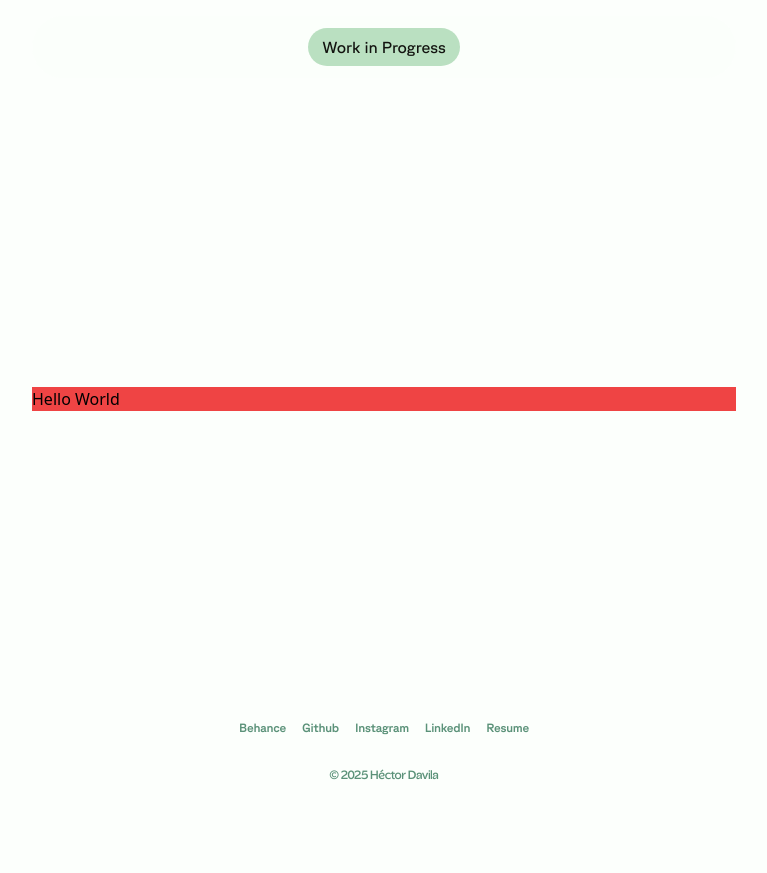
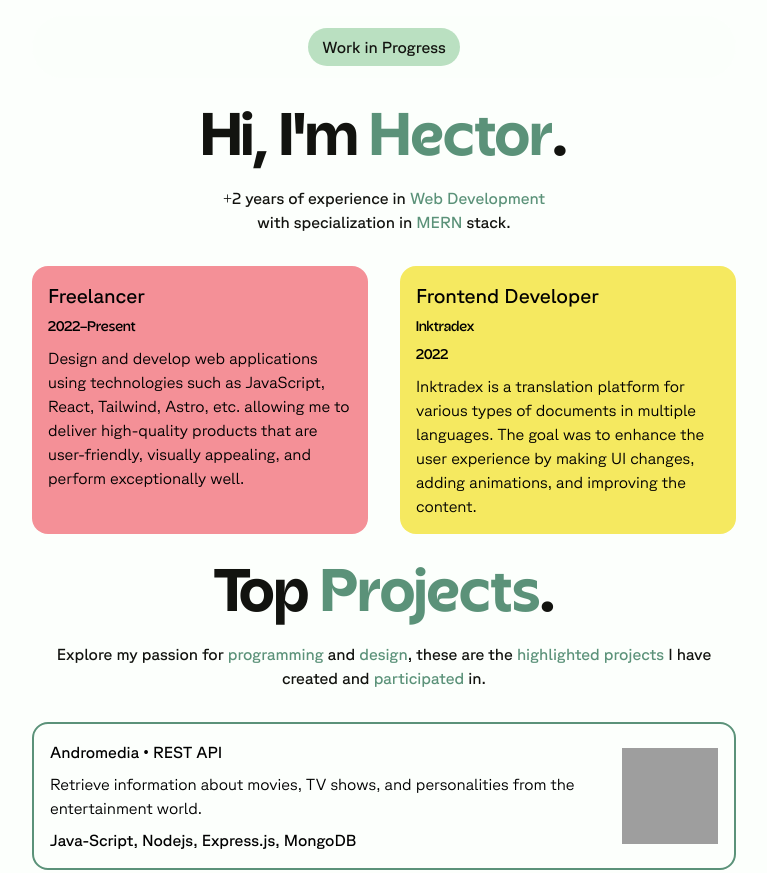
Before and after one commit to devtor14/portfolio, an Astro site: page / in a window 1280 px wide. Shown: the top 873 px of the page, without its empty margins (256-1023 px from the left). Before the commit the page ends 800 px from the top, so only its background shows below. Built offline with nearby package versions, Linux system fonts and the light colour scheme; Astro itself is replaced by a stand-in of ours; grey boxes are pictures that could not be loaded.

Commit message:
:construction: Add index section

```diff
--- a/src/pages/index.astro
+++ b/src/pages/index.astro
@@ -1,9 +1,36 @@
 ---
 import Layout from '../layouts/Layout.astro';
+import HeroSection from '../components/HeroSection.astro';
+import ExperienceCard from '../components/ExperienceCard.astro';
+import ProjectCard from '../components/ProjectCard.astro';
+import { experiences } from '../constants/experiences';
+import { projects } from '../constants/projects';
 ---
 
 <Layout title='Welcome to Astro.'>
-  <main>
-    <div class='bg-red-500'>Hello World</div>
+  <main class='flex flex-col items-center gap-8'>
+    <HeroSection>
+      <Fragment slot="Title">Hi, I'm <span class="text-Heavy-Green">Hector</span>.</Fragment>
+      <Fragment slot="Paragraph">
+        +2 years of experience in <span class="text-Heavy-Green">Web Development</span>
+        <br />with specialization in <span class="text-Heavy-Green">MERN</span> stack.
+      </Fragment>
+    </HeroSection>
+
+    <section class='flex flex-col gap-8 x768:flex-row'>
+      {experiences.map((exp) => <ExperienceCard {...exp} />)}
+    </section>
+
+    <HeroSection>
+      <Fragment slot="Title">Top <span class="text-Heavy-Green">Projects</span>.</Fragment>
+      <Fragment slot="Paragraph">
+        Explore my passion for <span class="text-Heavy-Green">programming</span>
+        and <span class="text-Heavy-Green">design</span>, these are the <span class="text-Heavy-Green">highlighted projects</span>
+        I have created and <span class="text-Heavy-Green">participated</span> in.
+      </Fragment>
+    </HeroSection>
+
+    {projects.map((exp) => <ProjectCard {...exp} />)}
+
   </main>
 </Layout>
```
